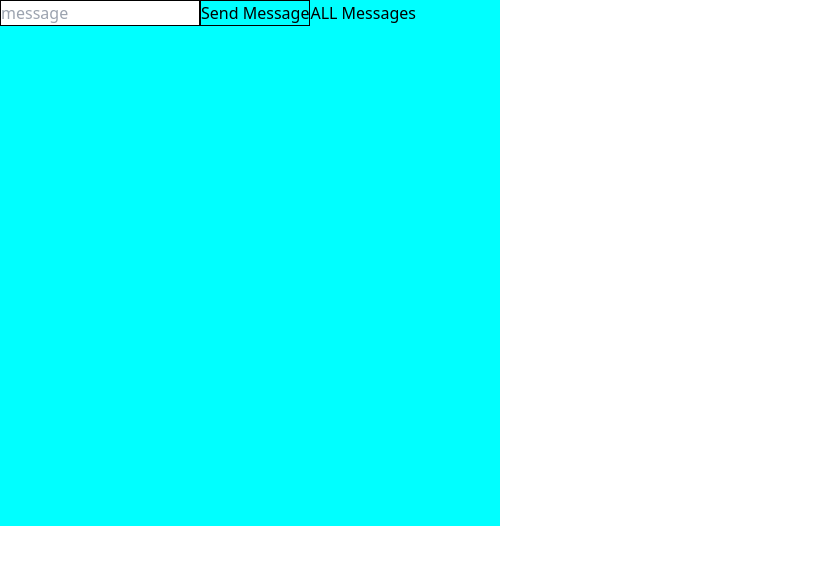
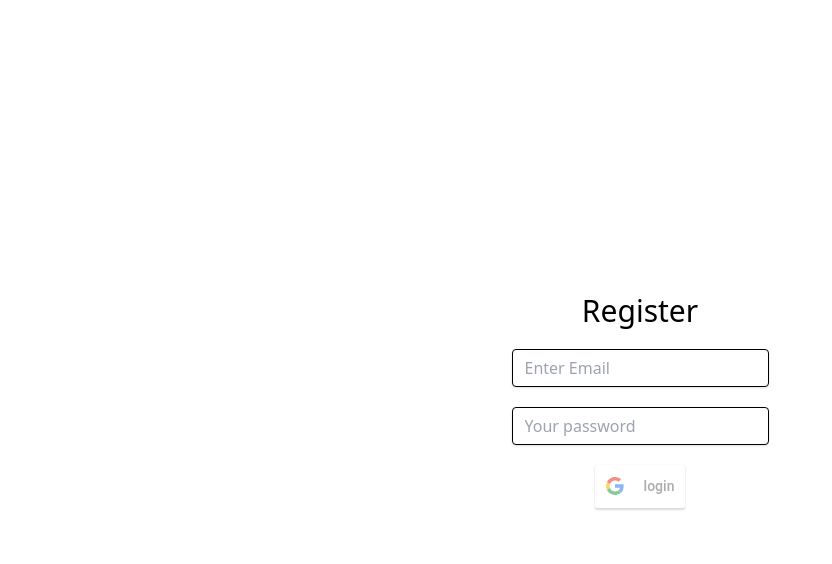
Before and after one commit to ShahmarAliyev/chitchat, a Next.js app in the folder client/: page / in a window 1280 px wide. Shown: the top 564 px of the page, without its empty margins (0-832 px from the left). Built offline with nearby package versions, Linux system fonts and the light colour scheme; no server answers.

Commit message:
setting up google o aith

```diff
--- /dev/null
+++ b/client/app/custom.css
@@ -0,0 +1,3 @@
+.bg-rgb {
+  background-color: rgb(255, 0, 0); /* Replace with your RGB values */
+}
--- a/client/components/auth/register.tsx
+++ b/client/components/auth/register.tsx
@@ -1,15 +1,66 @@
 import React, { FC, useState } from 'react';
 import Input from '../input/input';
+import Button from '../button/button';
+import GoogleLogin, {
+  GoogleLoginResponse,
+  GoogleLoginResponseOffline,
+} from 'react-google-login';
 
 const Register: FC = () => {
   const [email, setEmail] = useState<string>('');
+  const [password, setPassword] = useState<string>('');
+  const handleClick = () => {
+    console.log('clicked');
+  };
+
+  const onSuccess = (res: GoogleLoginResponse | GoogleLoginResponseOffline) => {
+    if ('getBasicProfile' in res) {
+      const googleLoginResponse = res as GoogleLoginResponse;
+      console.log('Success', res.profileObj);
+    } else {
+      const googleLoginResponseOffline = res as GoogleLoginResponseOffline;
+      console.log('Success (Offline)', googleLoginResponseOffline);
+    }
+    console.log(res);
+  };
+
+  const onFailure = (res: GoogleLoginResponse) => {
+    console.log('Failure', res);
+  };
   return (
-    <div>
+    <div className='flex justify-center items-center flex-col w-50 bg-rgb'>
+      <h1 className='text-3xl mb-5'>Register</h1>
       <Input
-        changeHandler={() => {}}
+        changeHandler={(e) => {
+          setEmail(e.target.value);
+        }}
         placeholder='Enter Email'
         type='email'
         value={email}
+      />
+      <Input
+        changeHandler={(e) => {
+          setPassword(e.target.value);
+        }}
+        placeholder='Your password'
+        type='password'
+        value={password}
+      />
+      {/* <Button
+        type='regular'
+        click={() => {
+          handleClick();
+        }}
+      >
+        Sign up
+      </Button> */}
+      <GoogleLogin
+        clientId=''
+        buttonText='login'
+        onSuccess={onSuccess}
+        onFailure={onFailure}
+        cookiePolicy={'single_host_origin'}
+        isSignedIn={true}
       />
     </div>
   );
--- /dev/null
+++ b/client/components/button/button.tsx
@@ -0,0 +1,17 @@
+import React, { FC } from 'react';
+import { customButtonProps } from '../types';
+
+const Button: FC<customButtonProps> = (props) => {
+  console.log(props);
+  const { children, type, click } = props;
+  return (
+    <button
+      onClick={click}
+      className='cursor-pointer border text-center  h-10 bg-gray-50 flex justify-center items-center rounded '
+    >
+      {children}
+    </button>
+  );
+};
+
+export default Button;
--- a/client/components/input/input.tsx
+++ b/client/components/input/input.tsx
@@ -1,10 +1,11 @@
 import React from 'react';
-import { customInputProps } from './types';
+import { customInputProps } from '../types';
 
 const Input: React.FC<customInputProps> = (props) => {
   const { value, changeHandler, placeholder, type } = props;
   return (
     <input
+      className='shadow appearance-none border rounded w-full mb-5 py-2 px-3 300 leading-tight focus:outline-none focus:shadow-outline'
       type={type}
       value={value}
       onChange={changeHandler}
--- a/client/components/main/main.scss
+++ b/client/components/main/main.scss
@@ -6,8 +6,3 @@ input {
 button {
   border: 1px solid black;
 }
-div {
-  width: 500px;
-  height: 500px;
-  background-color: aqua;
-}
--- a/client/components/main/main.tsx
+++ b/client/components/main/main.tsx
@@ -2,34 +2,35 @@ import React, { useState } from 'react';
 import * as io from 'socket.io-client';
 import './main.scss';
 import { useEffect } from 'react';
+import Register from '../auth/register';
 
-const socket = io.connect('http://localhost:5500/', {
-  transports: ['websocket'],
-});
+// const socket = io.connect('http://localhost:5500/', {
+//   transports: ['websocket'],
+// });
 
 const Main = () => {
   const [message, setMessage] = useState('');
   const [chat, setChat] = useState<string[]>([]);
 
-  useEffect(() => {
-    socket.on('messageBack', (messageBack: string) => {
-      console.log('message came back', messageBack);
-      setChat((prevChat) => [...prevChat, messageBack]);
-    });
-    return () => {
-      socket.off('messageBack');
-    };
-  }, []);
+  // useEffect(() => {
+  //   socket.on('messageBack', (messageBack: string) => {
+  //     console.log('message came back', messageBack);
+  //     setChat((prevChat) => [...prevChat, messageBack]);
+  //   });
+  //   return () => {
+  //     socket.off('messageBack');
+  //   };
+  // }, []);
 
   const handleChange = (e: React.ChangeEvent<HTMLInputElement>): void => {
     setMessage(e.target.value);
   };
-  const handleSendMessage = (): void => {
-    socket.emit('message', message);
-  };
+  // const handleSendMessage = (): void => {
+  //   socket.emit('message', message);
+  // };
   return (
-    <div>
-      <input
+    <div className='w-full h-screen flex items-center justify-center flex-col '>
+      {/* <input
         type='text'
         onChange={() => handleChange}
         placeholder='message'
@@ -37,7 +38,8 @@ const Main = () => {
       />
       <button onClick={() => handleSendMessage}>Send Message </button>
       ALL Messages
-      <div>{chat}</div>
+      <div>{chat}</div> */}
+      <Register />
     </div>
   );
 };
--- a/client/components/types.tsx
+++ b/client/components/types.tsx
@@ -6,3 +6,17 @@ export type customInputProps = {
   placeholder: string;
   changeHandler: (e: React.ChangeEvent<HTMLInputElement>) => void;
 };
+
+type ReactNode =
+  | React.ReactElement
+  | string
+  | number
+  | boolean
+  | null
+  | undefined;
+
+export type customButtonProps = {
+  children: ReactNode;
+  type: string;
+  click: (e: React.MouseEvent<HTMLButtonElement>) => void;
+};
--- a/client/package.json
+++ b/client/package.json
@@ -17,10 +17,12 @@
     "bufferutil": "^4.0.7",
     "eslint": "8.46.0",
     "eslint-config-next": "13.4.13",
+    "gapi-script": "^1.2.0",
     "next": "13.4.13",
     "postcss": "8.4.27",
     "react": "18.2.0",
     "react-dom": "18.2.0",
+    "react-google-login": "^5.2.2",
     "sass": "^1.68.0",
     "socket.io-client": "^4.7.2",
     "tailwindcss": "3.3.3",
```
